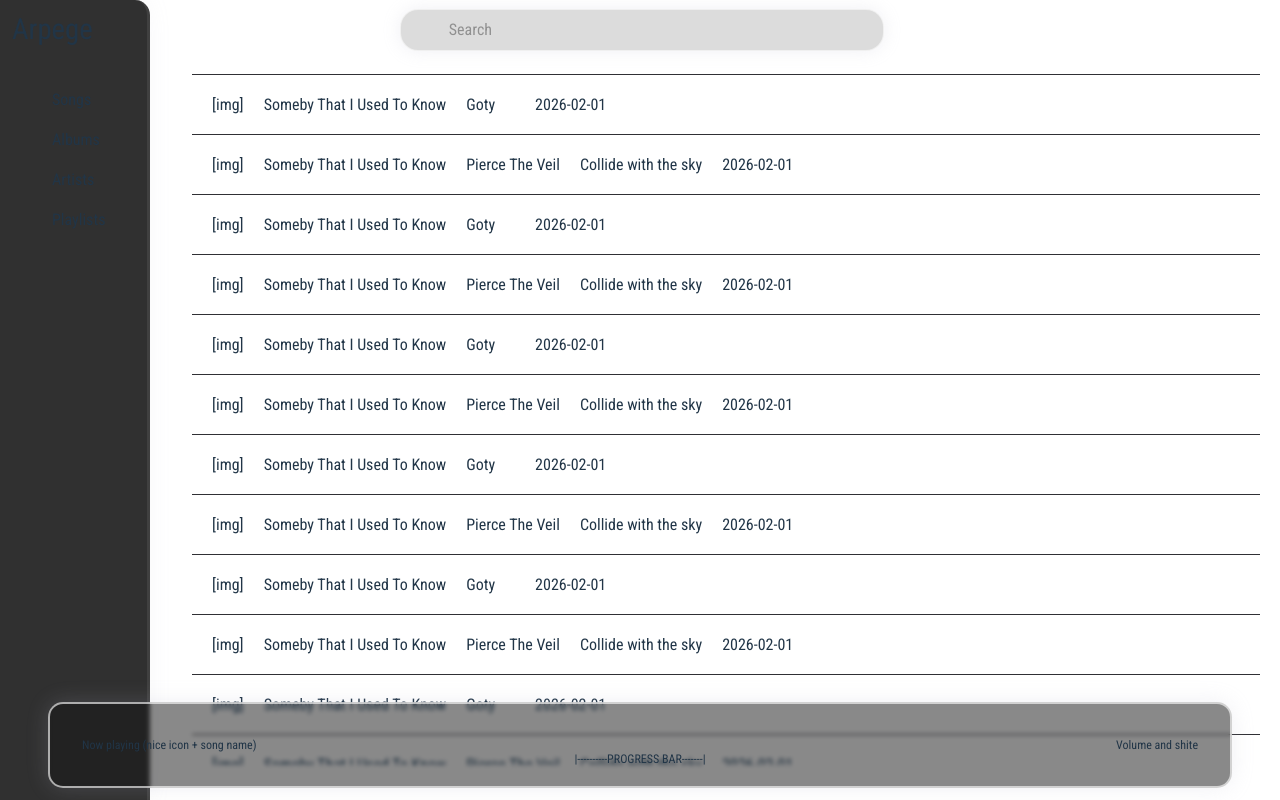
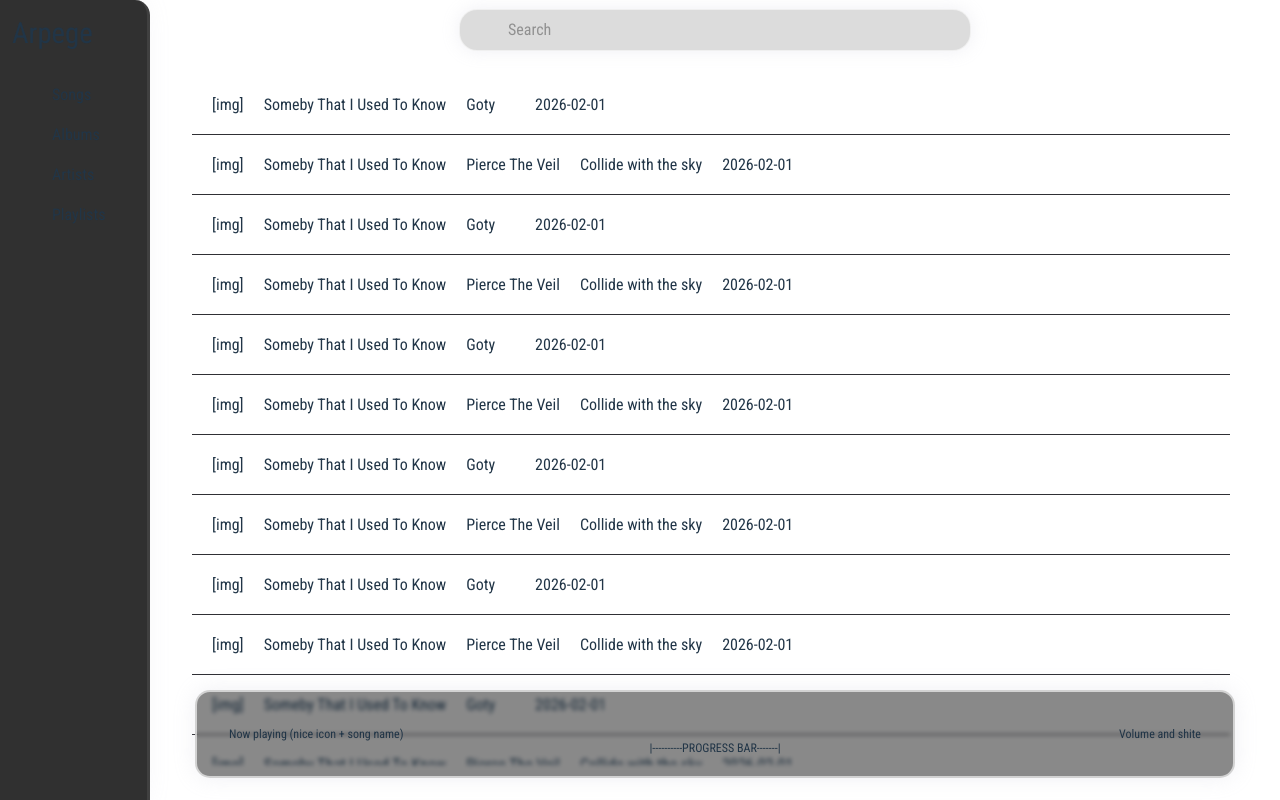
Before and after one commit to brissonwilliam/arpege, a Svelte app in the folder web/: page / in a window 1280 px wide. Built offline with nearby package versions, Linux system fonts and the light colour scheme; some icons are missing.

Commit message:
more css updates

```diff
--- a/web/src/Content.svelte
+++ b/web/src/Content.svelte
@@ -3,8 +3,8 @@
 
 <div class="content content-dim">
     <div class="w-full px-3 table content-dim">
-        <div class="item-row" style="min-height: var(--content-overflow-top)"></div>
-        {#each Array(50) as _, i}
+        <div class="gaprow nohover" style="min-height: var(--content-overflow-top)"></div>
+        {#each Array(500) as _, i}
             <div class="item-row">
                 <p><span class="iconamoon--player-play-fill"></span></p>
                 <p>[img]</p>
@@ -22,14 +22,12 @@
                 <p>2026-02-01</p>
             </div>
         {/each}
-        <div class="item-row" style="min-height: var(--content-overflow-bottom)"></div>
+        <div class="gaprow" style="min-height: var(--content-overflow-bottom)"></div>
     </div>
 </div>
 
 <style>
     .table {
-        display: block;
-        overflow-y: scroll;
     }
 
     .item-row {
@@ -55,6 +53,12 @@
     table tr td:last-child {
         padding-right: 12px;
     }
+
+    .gaprow {
+        background-color: inherit !important;
+        height: var(--song-item-height);
+    }
+
     .items tr:hover .iconamoon--player-play-fill {
         display: flex;
     }
--- a/web/src/Header.svelte
+++ b/web/src/Header.svelte
@@ -3,9 +3,9 @@
 </script>
 
 <div class="header">
-    <h2 class="ml-1 w-4/12">Arpege</h2>
-    <div class="w-5/12">
+    <h2 class="w-3/12"></h2>
+    <div class="w-6/12">
         <Search />
     </div>
-    <div class="w-4/12"></div>
+    <div class="w-3/12"></div>
 </div>
--- a/web/src/Sidebar.svelte
+++ b/web/src/Sidebar.svelte
@@ -8,6 +8,7 @@
 </script>
 
 <div class="sidebar" >
+    <h2>Arpege</h2>
     <div class="mt-5">
         <div class="navrow hover:border-1">
             <IconSong height="1.5em" />
--- a/web/src/app.css
+++ b/web/src/app.css
@@ -19,12 +19,16 @@
   --header-height: 60px;
   --bg-header: rgba(40,40,40, 0.1);
   --bg-search: rgba(20,20,20,0.15);
+  --z-header: calc(var(--z-sidebar) - 1);
+
 
   --content-overflow-top: 45px;
   --content-overflow-bottom: 75px;
 
   --sidebar-width: 150px;
   --bg-sidebar: var(--bg-high);
+
+  --scroll-pad: 45px;
 
   --song-item-height: 60px;
 
@@ -67,18 +71,22 @@
 }
 
 .footer {
-    width: 100%;
+    z-index: 2;
+
+    width: calc(100vw - var(--sidebar-width) - var(--scroll-pad) - var(--scroll-pad));
     height: var(--footer-height);
     position: fixed;
-    padding: 12px 48px;
 
     bottom: 0;
-    left: 0;
+    left: calc(var(--sidebar-width) + var(--scroll-pad));
+    right: var(--scroll-pad);
 }
 
 .player {
+    z-index: 2;
+
     width: 100%;
-    height: 100%;
+    height: 80%;
 
     display: flex;
     justify-content: center;
@@ -90,18 +98,18 @@
     box-shadow: 0 0 22px var(--glow);
     background-color: var(--bg-player);
 
-    padding: 0.5rem 2rem;
-    margin: 0;
-
-    z-index: 10;
+    padding: 1rem 2rem;
 }
 
 .header {
-    z-index: 10;
+    z-index: 2;
+
     position: fixed;
     top: 0;
-    left: 0;
-    width: 100vw;
+    left: calc(var(--sidebar-width) + var(--scroll-pad));
+    right: var(--scroll-pad);
+
+    width: calc(100vw - var(--sidebar-width) - var(--scroll-pad) - var(--scroll-pad));
     height: var(--header-height);
 
     /*
@@ -116,10 +124,14 @@
 }
 
 .search {
+    position: relative;
+    z-index: 2;
+
+    min-width: 200px;
+    height: calc(var(--header-height) - 18px);
+
     border-radius: 18px;
     border: 1px solid var(--border-high);
-    min-width: 200px;
-    height: calc(var(--header-height) - 18px);
     backdrop-filter: blur(var(--blur-strength-strong)) saturate(180%);
     background-color: var(--bg-search);
     box-shadow: 0 0 18px var(--glow);
@@ -134,12 +146,20 @@
 }
 
 .content {
-    position: fixed;
+    z-index: 1;
+
+    overflow: auto; /* scroll */
+
+    width: 100%;
+    display: block;
+    position: relative;
     top: calc(var(--header-height) - var(--content-overflow-top));
 
-    margin-bottom: calc(var(--footer-height) - var(--content-overflow));
+    padding-left: 30px;
+    padding-right: 30px;
+
+    margin-bottom: calc(var(--footer-height) - var(--content-overflow-bottom));
     margin-left: var(--sidebar-width);
-    padding-left: 30px;
 }
 
 .window-pill {
@@ -160,6 +180,8 @@
 }
 
 .sidebar {
+    z-index: 1;
+
     position: fixed;
     top: 0;
 
@@ -168,8 +190,6 @@
     border-right: 3px solid var(--border);
     border-radius: 0px 15px 0px 0px;
     box-shadow: -10px 0 30px var(--glow);
-
-    padding-top: var(--header-height);
 
     width: var(--sidebar-width);
     height: 100%;
```
